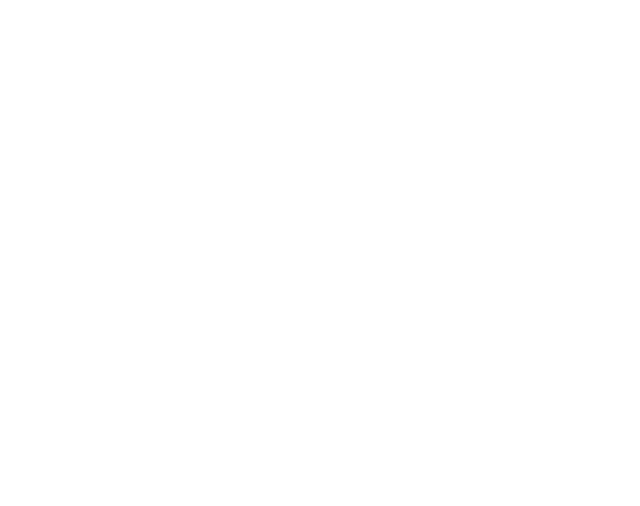
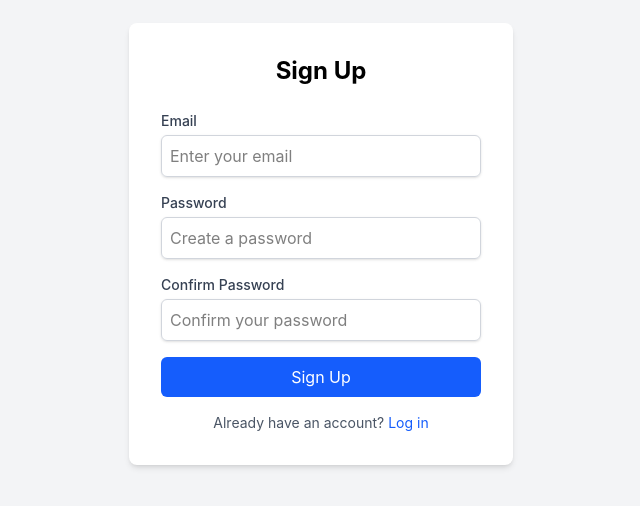
Before and after one commit to vunski3000/InvTrack, a React (Vite) app: page /signup in a window 1280 px wide. Before the commit this address had no page. Shown: the part 156-662 px from the top of the page, without its empty margins (319-959 px from the left). Built offline with nearby package versions, Linux system fonts and the light colour scheme.

Commit message:
SignupScreen

```diff
--- a/src/App.jsx
+++ b/src/App.jsx
@@ -1,11 +1,9 @@
 import React from 'react'
 import { BrowserRouter as Router, Routes, Route } from 'react-router-dom';
 import LoginScreen from './screen/LoginScreen.jsx'
+import SignupScreen from './screen/SignupScreen.jsx'
 import HomeScreen from './screen/HomeScreen.jsx'
 import DashboardScreen from './screen/DashboardScreen.jsx'
-
-// Placeholder components for routing
-const RegisterScreen = () => <div className="flex-1 flex justify-center items-center h-screen"><p className="text-2xl">Registration Screen</p></div>;
 
 function App() {
   return (
@@ -14,7 +12,7 @@
         <Routes>
           <Route path="/" element={<HomeScreen />} />
           <Route path="/login" element={<LoginScreen />} />
-          <Route path="/register" element={<RegisterScreen />} />
+          <Route path="/signup" element={<SignupScreen />} />
           <Route path="/home" element={<HomeScreen />} />
           <Route path="/dashboard" element={<DashboardScreen />} />
         </Routes>
--- /dev/null
+++ b/src/screen/SignupScreen.jsx
@@ -0,0 +1,37 @@
+import React from 'react';
+import { Link } from 'react-router-dom';
+
+function SignupScreen() {
+  return (
+    <div className="flex-1 flex justify-center items-center h-screen bg-gray-100">
+      <div className="bg-white p-8 rounded-lg shadow-md w-96">
+        <h2 className="text-2xl font-bold mb-6 text-center">Sign Up</h2>
+        <form className="space-y-4">
+          <div>
+            <label className="block text-sm font-medium text-gray-700">Email</label>
+            <input type="email" className="mt-1 block w-full p-2 border border-gray-300 rounded-md shadow-sm focus:ring-blue-500 focus:border-blue-500" placeholder="Enter your email" />
+          </div>
+          <div>
+            <label className="block text-sm font-medium text-gray-700">Password</label>
+            <input type="password" className="mt-1 block w-full p-2 border border-gray-300 rounded-md shadow-sm focus:ring-blue-500 focus:border-blue-500" placeholder="Create a password" />
+          </div>
+          <div>
+            <label className="block text-sm font-medium text-gray-700">Confirm Password</label>
+            <input type="password" className="mt-1 block w-full p-2 border border-gray-300 rounded-md shadow-sm focus:ring-blue-500 focus:border-blue-500" placeholder="Confirm your password" />
+          </div>
+          <button type="button" className="w-full bg-blue-600 text-white p-2 rounded-md hover:bg-blue-700 transition">
+            Sign Up
+          </button>
+        </form>
+        <p className="mt-4 text-center text-sm text-gray-600">
+          Already have an account?{' '}
+          <Link to="/login" className="text-blue-600 hover:underline">
+            Log in
+          </Link>
+        </p>
+      </div>
+    </div>
+  );
+}
+
+export default SignupScreen;
```
